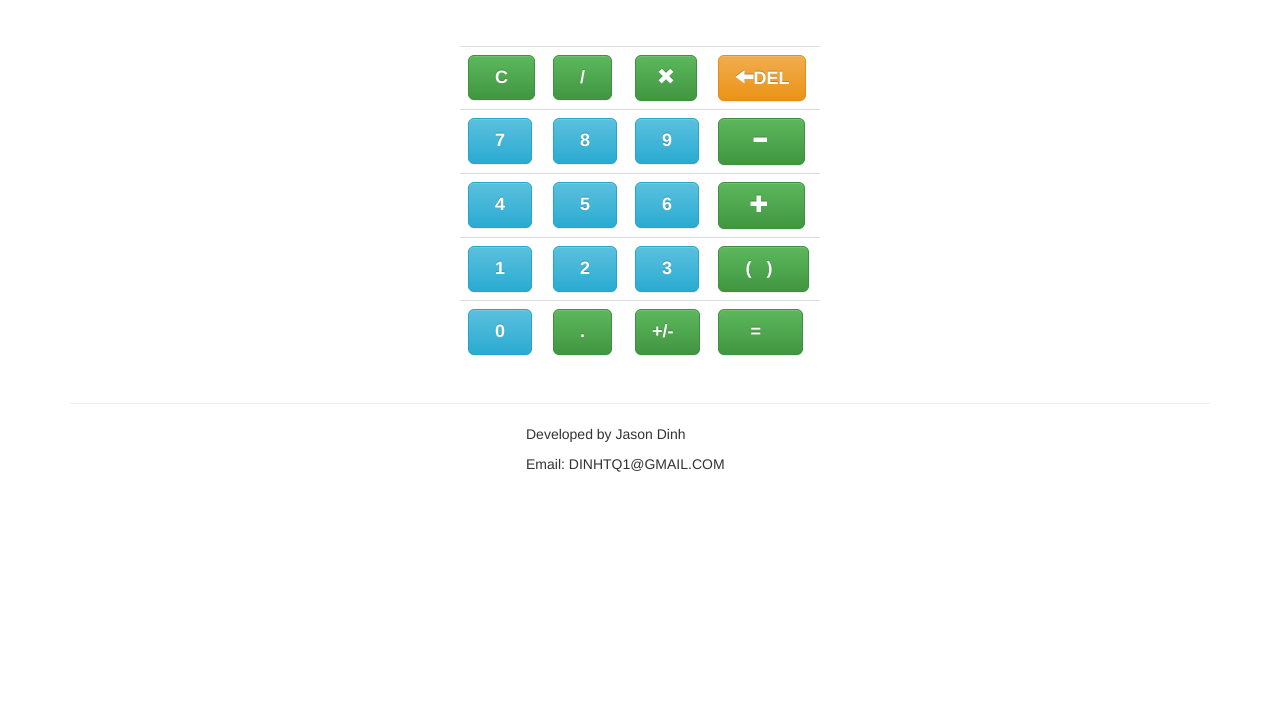
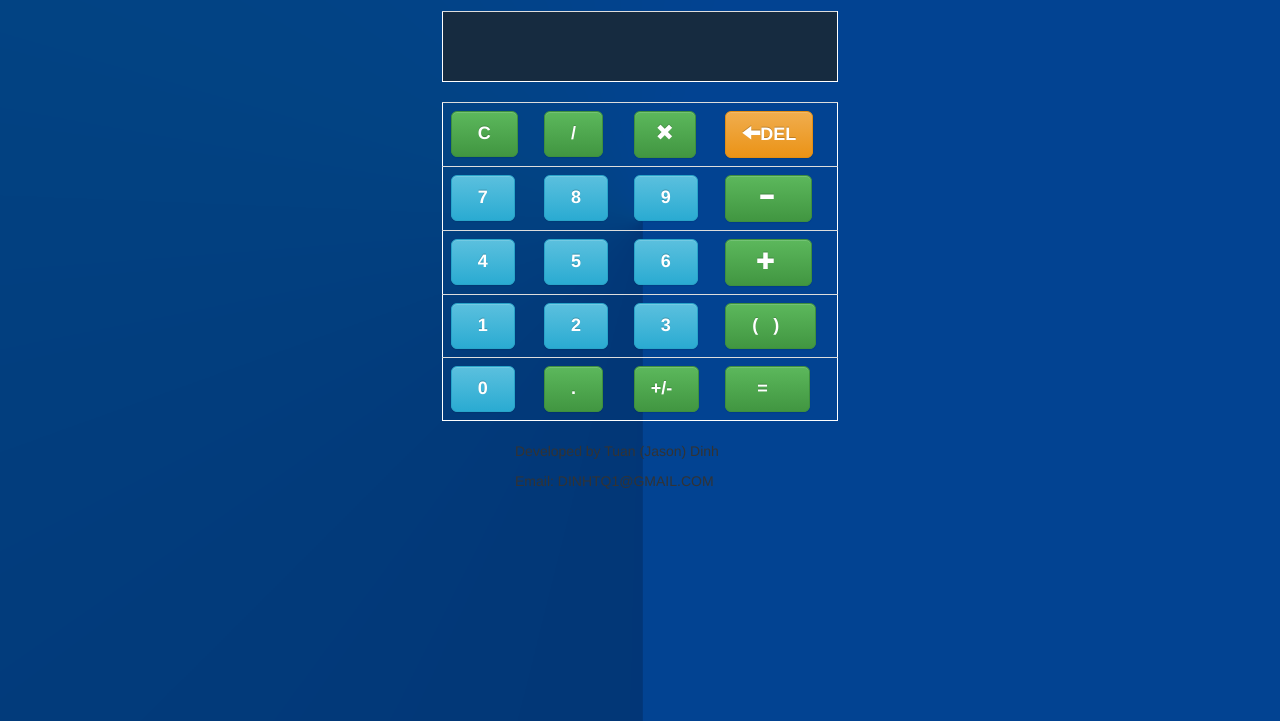
Before and after one commit to dinhtq/awesomeCalculator, a plain HTML site: page index.html in a window 1280 px wide. Shown: the part 79-800 px from the top of the page. Drawn offline with nearby package versions, Linux system fonts and the light colour scheme.

Commit message:
added background and modified css

```diff
--- a/css/main.css
+++ b/css/main.css
@@ -17,8 +17,38 @@
 	text-align: right;
 	font-size: 30px;
 
+
+}
+
+.custom-table-value {
+	margin-top: 40px;
+	margin-left:0px;
+
+}
+
+
+
+.custom-value {
+	margin-bottom: -2px;
+	font-family: "courier new", "Lucida Console", Monospace;
+	color: white;
+	padding-top: 15px;
+
+	border: 1px solid white;
+	border-collapse: collapse;
+	background-color: #162B40;
 }
 
 
 .img-custom {
 }
+
+.custom-body {
+	background: url("../img/3d-background.png") no-repeat center center;
+
+	background-size: cover;
+}
+
+.custom-table {
+	border: 1px solid white;
+}
--- a/index.html
+++ b/index.html
@@ -25,7 +25,7 @@
         <script src="js/vendor/modernizr-2.8.3-respond-1.4.2.min.js"></script>
         <script src="js/main.js"></script>
     </head>
-    <body>
+    <body class="custom-body">
         <!--[if lt IE 8]>
             <p class="browserupgrade">You are using an <strong>outdated</strong> browser. Please <a href="http://browsehappy.com/">upgrade your browser</a> to improve your experience.</p>
         <![endif]-->
@@ -56,7 +56,7 @@
       </div>
     </div> -->
 
-    <div class="container">
+    <div class="container-fluid">
       <!-- Example row of columns -->
       <div class="row">
         <div class="col-md-4">
@@ -64,11 +64,11 @@
         </div>
         <div class="col-md-4">
 
-              <table class="table" style="margin:2px;">
+              <table class="table custom-table-value" >
                 <tbody>
 
                   <tr>
-                    <td id="value" colspan="4" style="vertical-align:bottom" ></td>
+                    <td id="value"  class="custom-value"colspan="4" style="vertical-align:bottom" ></td>
                   </tr>
 
                 </tbody>
@@ -76,7 +76,7 @@
 
 
 
-          <table class="table">
+          <table class="table custom-table">
 
 
             <tbody>
@@ -127,13 +127,16 @@
         </div>
 
     </div>
-      <hr>
+
 
       <footer style="margin-left:40%">
-        <p>Developed by Jason Dinh</p>
+        <p>Developed by Tuan (Jason) Dinh</p>
         <p>Email: DINHTQ1@GMAIL.COM</p>
       </footer>
-    </div> <!-- /container -->        <script src="//ajax.googleapis.com/ajax/libs/jquery/1.11.2/jquery.min.js"></script>
+    </div> <!-- /container -->
+
+
+    <script src="//ajax.googleapis.com/ajax/libs/jquery/1.11.2/jquery.min.js"></script>
         <script>window.jQuery || document.write('<script src="js/vendor/jquery-1.11.2.min.js"><\/script>')</script>
 
         <script src="js/vendor/bootstrap.min.js"></script>
```
Also changed, not shown: img/3d-background.png (added).
